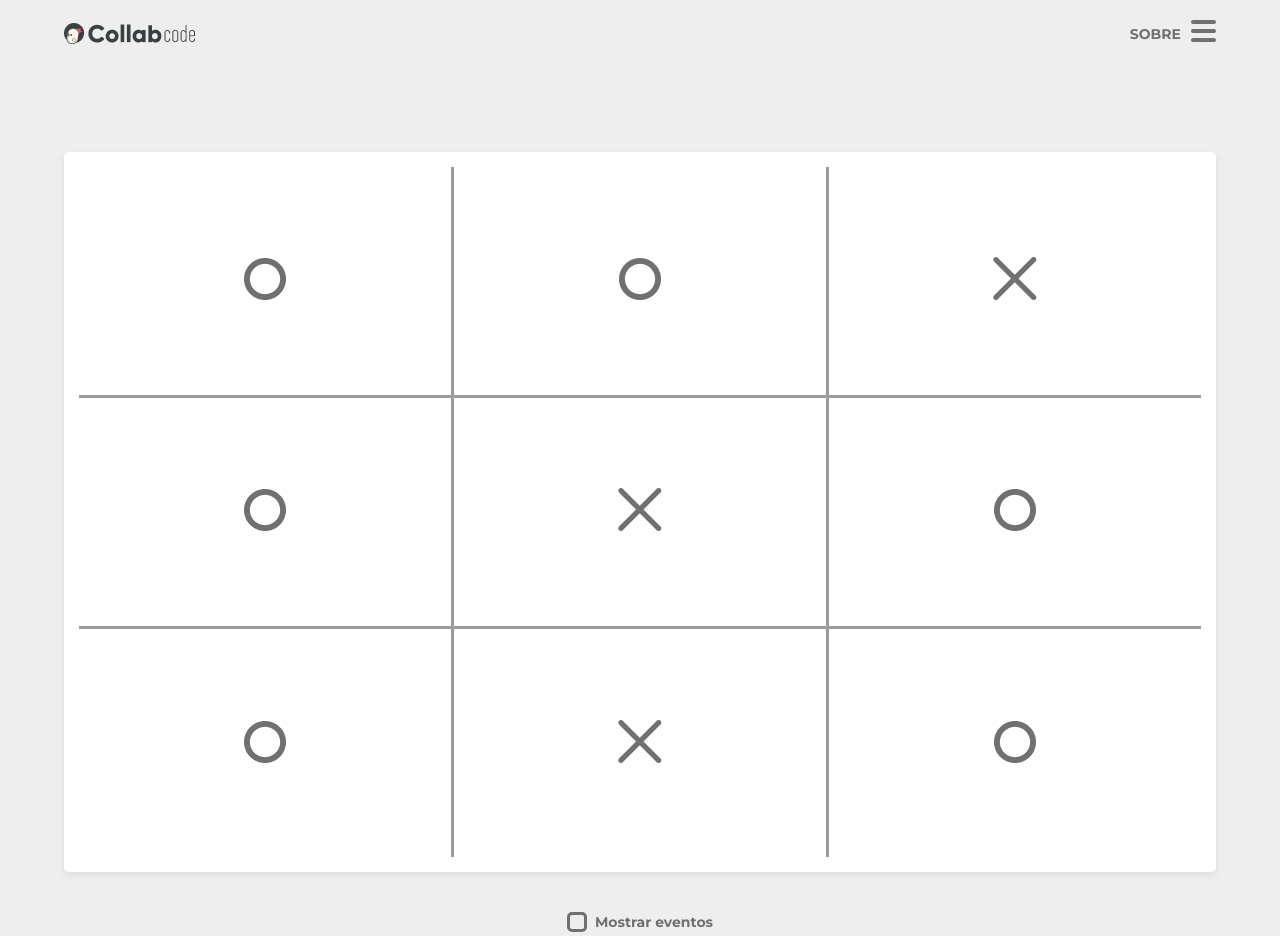
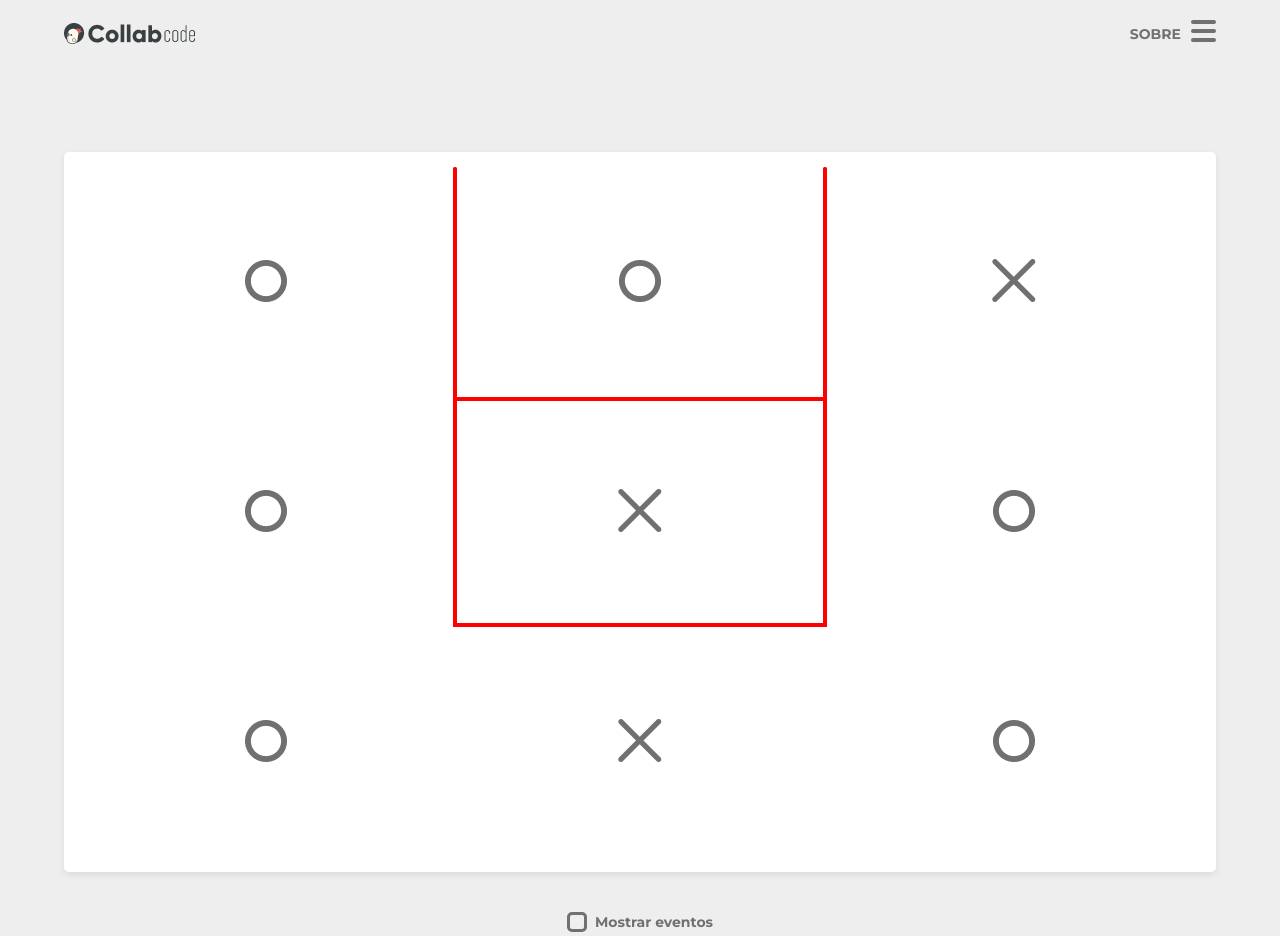
Before and after one commit to danilojduarte/JogoDaVelhaReact, a React (Create React App) app in the folder jogo-da-velha/: page / in a window 1280 px wide. Built offline with nearby package versions, Linux system fonts and the light colour scheme.

Commit message:
Ajustanto campos do jogo e aplicando border raius

```diff
--- a/jogo-da-velha/src/components/Hashtag/styles.css
+++ b/jogo-da-velha/src/components/Hashtag/styles.css
@@ -8,8 +8,8 @@
     background-color: var(--color-third);
     grid-template-columns: 1fr 1fr 1fr;
     grid-template-rows: 1fr 1fr 1fr;
-    grid-column-gap: 3px;
-    grid-row-gap: 3.5px;
+    /* grid-column-gap: 3px;
+    grid-row-gap: 3.5px; */
 }
 
 .hashtag > .item {
@@ -17,3 +17,21 @@
     display: flex;
     justify-content: center;
 }
+
+.hashtag > .item:nth-child(2) {
+justify-content: space-between;
+}
+
+.hashtag > .item:nth-child(2)::before,
+.hashtag > .item:nth-child(2)::after {
+    content: '';
+    width: 4px;
+    height: 100%;
+    border-top-left-radius: 1.5px;
+    border-top-right-radius: 1.5px;
+    background-color: red;
+}
+
+.hashtag > .item:nth-child(5) {
+    border: solid 4px red;
+}
```
